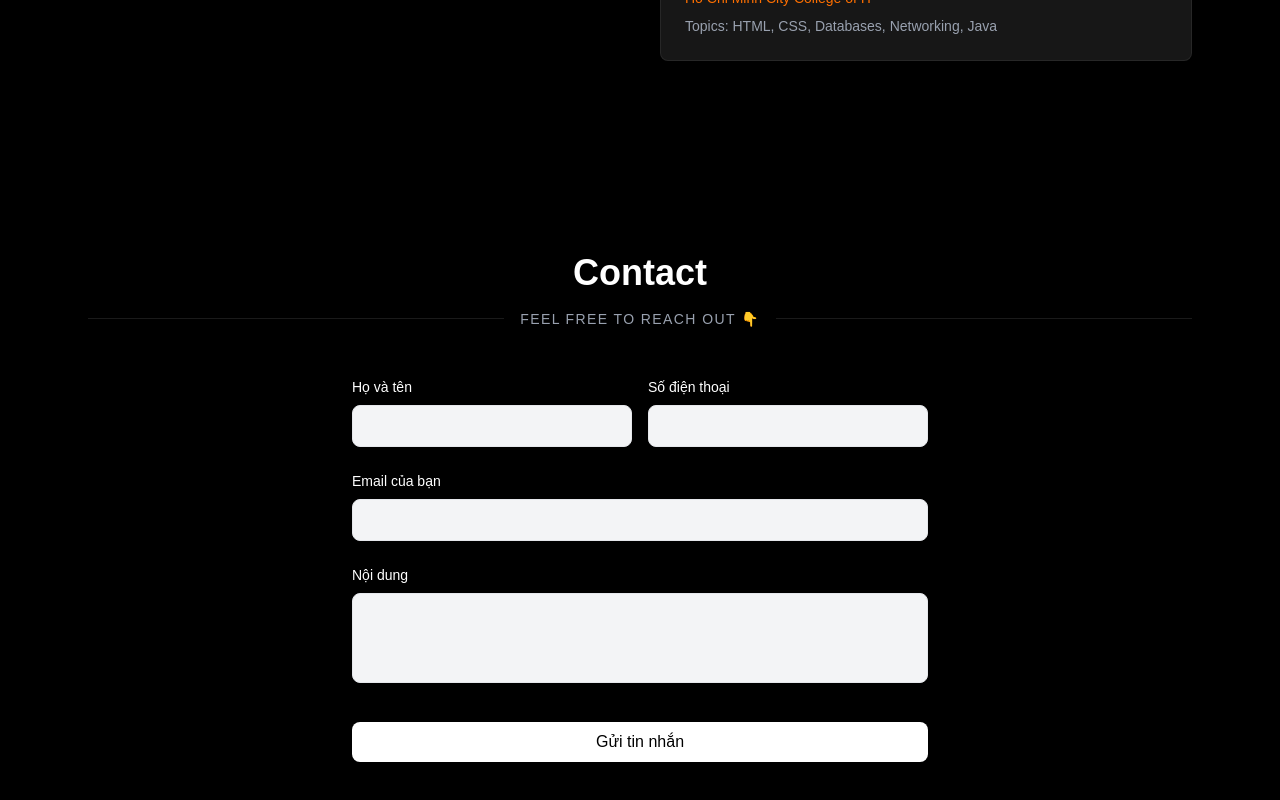
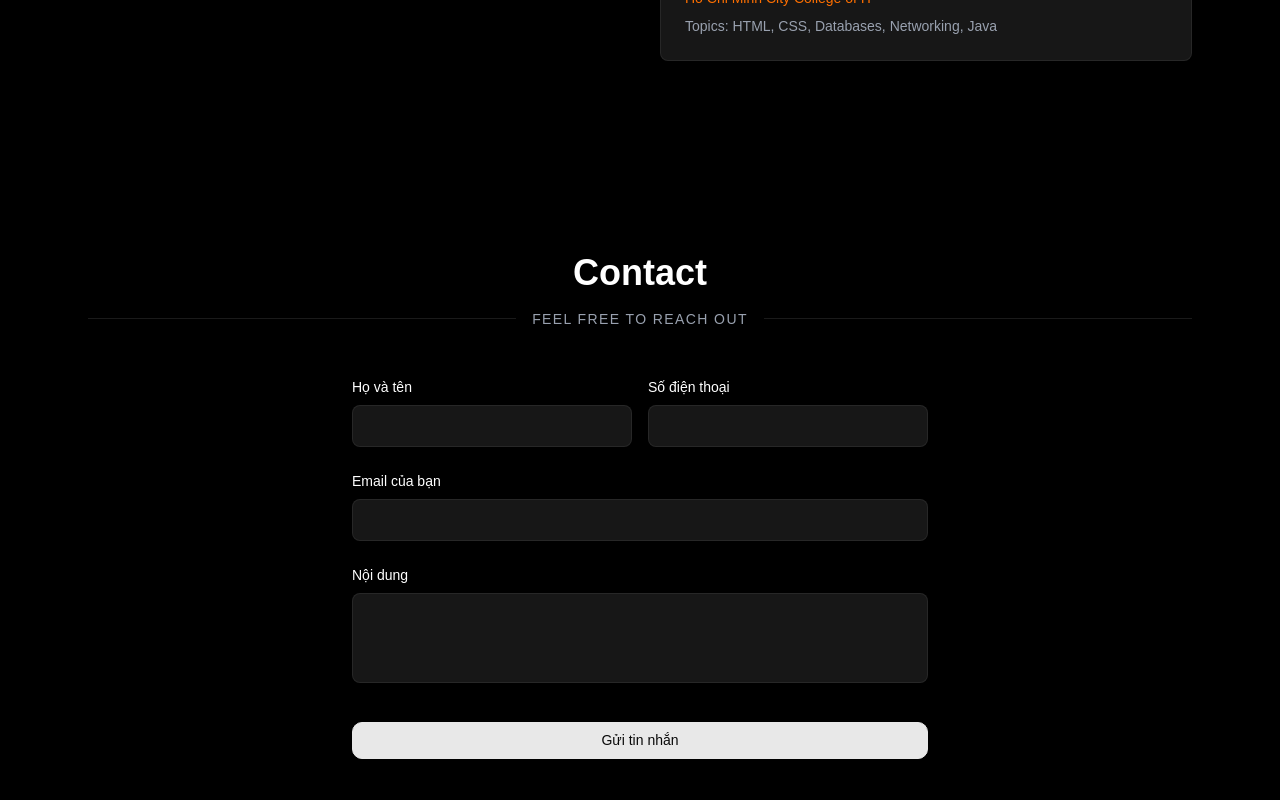
Before and after one commit to Thinh521/Portfolio_Thinhdev, a Next.js app: page / in a window 1280 px wide. Shown: the part 4307-5107 px from the top of the page. Built offline with nearby package versions, Linux system fonts and the light colour scheme.

Commit message:
Update: interface Contact

```diff
--- a/src/components/Contact.tsx
+++ b/src/components/Contact.tsx
@@ -9,6 +9,7 @@ import Heading from "./ui/Heading";
 import FormField from "./FormField";
 
 import { ContactFormValues } from "@/types/contact";
+import Button from "./ui/Button/Button";
 
 export default function Contact() {
   const [loading, setLoading] = useState(false);
@@ -45,7 +46,7 @@ export default function Contact() {
 
   return (
     <Section id="contact">
-      <Heading title="Contact" subtitle="Feel free to reach out 👇" />
+      <Heading title="Contact" subtitle="Feel free to reach out" />
 
       <form
         onSubmit={handleSubmit(onSubmit)}
@@ -92,13 +93,13 @@ export default function Contact() {
           errors={errors}
         />
 
-        <button
+        <Button
           type="submit"
           disabled={loading}
-          className="mt-2 rounded-lg bg-white text-black py-2 font-medium hover:opacity-90 disabled:opacity-50 transition"
+          className="mt-2 disabled:opacity-50"
         >
           {loading ? "Đang gửi..." : "Gửi tin nhắn"}
-        </button>
+        </Button>
       </form>
     </Section>
   );
--- a/src/components/FormField.tsx
+++ b/src/components/FormField.tsx
@@ -26,13 +26,12 @@ export default function FormField({
   const error = errors[name];
 
   const baseStyle =
-    "w-full bg-gray-100 dark:bg-neutral-800 border rounded-lg py-2 px-3 text-base outline-none transition-colors focus:ring-1";
+    "w-full bg-neutral-900 rounded-lg overflow-hidden border border-neutral-700/40 py-2 px-3 text-base outline-none transition-colors focus:ring-1";
 
   const normalStyle =
-    "border-gray-200 dark:border-neutral-700/50 focus:ring-neutral-300 dark:focus:ring-neutral-700";
+    "dark:border-neutral-700/50 focus:ring-neutral-300 dark:focus:ring-neutral-700";
 
-  const errorStyle =
-    "border-red-500 focus:ring-red-400 dark:border-red-400 dark:focus:ring-red-500";
+  const errorStyle = "border-red-400 focus:ring-red-400";
 
   const fieldClass = `${baseStyle} ${error ? errorStyle : normalStyle}`;
 
@@ -60,7 +59,7 @@ export default function FormField({
       )}
 
       {error && (
-        <p className="mt-1 text-sm text-red-500">{error.message as string}</p>
+        <p className="mt-1 text-sm text-red-400">{error.message as string}</p>
       )}
     </div>
   );
```
